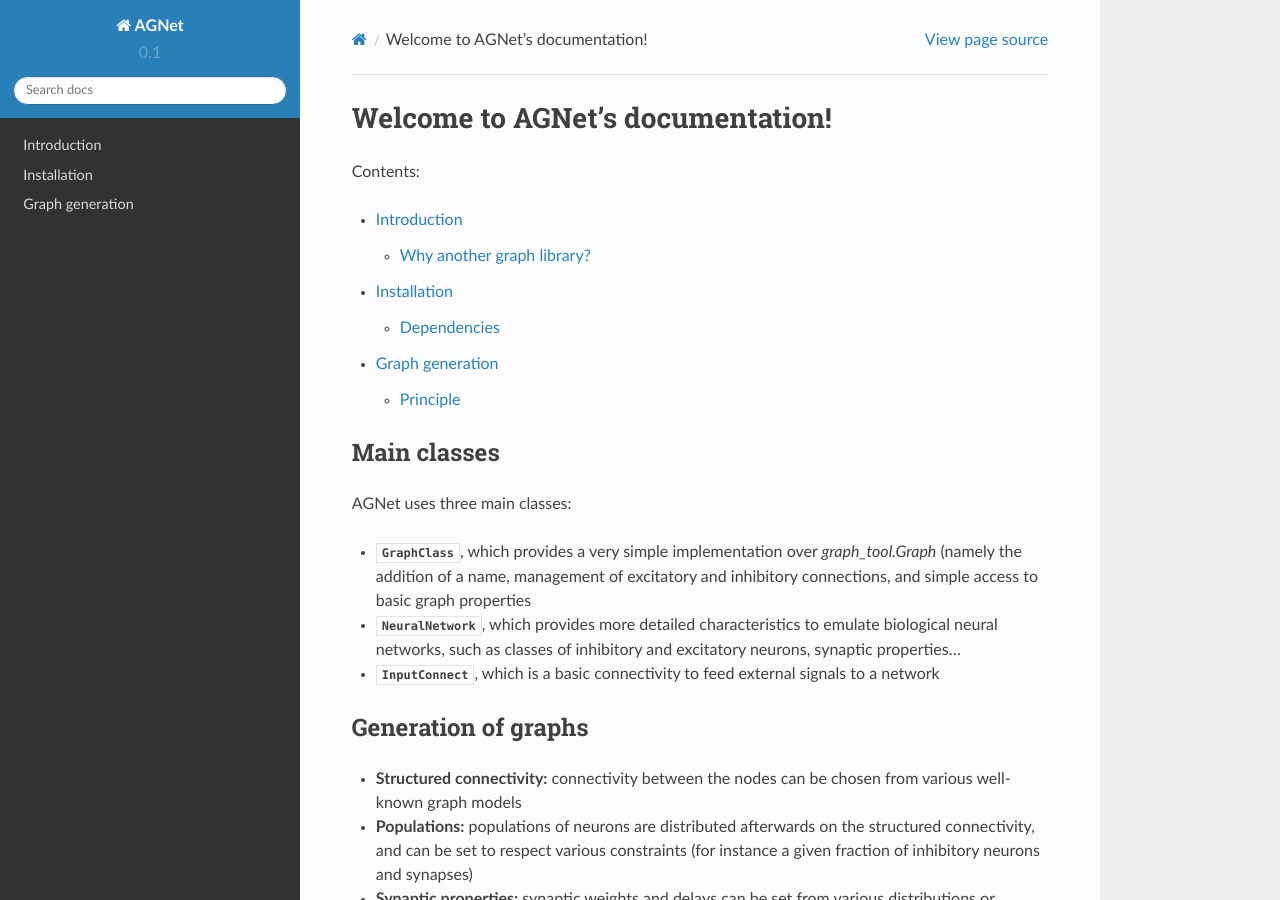
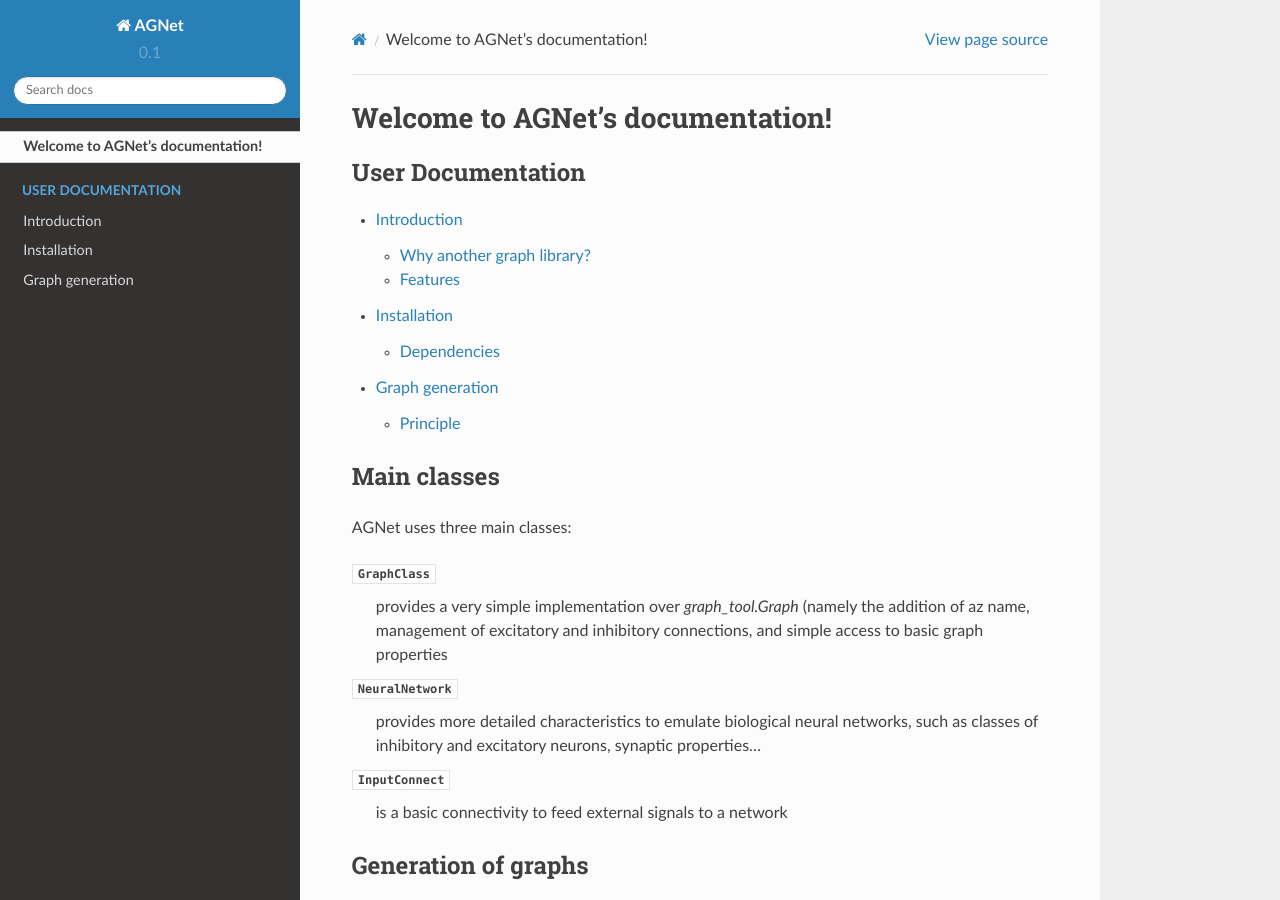
Before and after one commit to tfardet/NNGT, a Sphinx documentation site: the page built from docs/index.rst, in a window 1280 px wide and 900 px high. Built offline with Sphinx 7.4.7 and the Read the Docs theme 2.0.0, drawn with Linux system fonts in a browser that asks for light colours.

```diff
--- a/docs/conf.py
+++ b/docs/conf.py
@@ -36,6 +36,7 @@ extensions = [
     'sphinx.ext.viewcode',
     'sphinx.ext.autosummary',
     'sphinx.ext.napoleon',
+    'sphinx.ext.intersphinx'
 ]
 
 # Add any paths that contain templates here, relative to this directory.
@@ -160,7 +161,9 @@ html_static_path = ['.static']
 html_use_smartypants = True
 
 # Custom sidebar templates, maps document names to template names.
-#html_sidebars = {}
+html_sidebars = {
+   '**': ['globaltoc.html', 'sourcelink.html', 'searchbox.html'],
+}
 
 # Additional templates that should be rendered to pages, maps page names to
 # template names.
@@ -294,7 +297,17 @@ autodoc_default_flags = ['members', 'undoc-members']
 napoleon_include_special_with_doc = False
 napoleon_use_param = False
 napoleon_use_rtype = False
-autodoc_docstring_signature = False
+autodoc_docstring_signature = True
+autosummary_generate = True
 autodoc_member_order = 'bysource'
-autoclass_content = 'both'
+autoclass_content = 'class'
 imported_members = True
+
+intersphinx_mapping = {'python': ('http://docs.python.org/3', None),
+                       'numpy': ('http://docs.scipy.org/doc/numpy', None),
+                       'scipy': ('http://docs.scipy.org/doc/scipy/reference', None),
+                       'matplotlib': ('http://matplotlib.sourceforge.net', None),
+                       'cairo': ('http://www.cairographics.org/documentation/pycairo/3/', None),
+                       'ipython': ('http://ipython.org/ipython-doc/stable/', None),
+                       'panda': ('http://pandas.pydata.org/pandas-docs/stable/', None),
+                       'graphtool': ('http://graph-tool.skewed.de/static/doc/', None)}
--- a/docs/index.rst
+++ b/docs/index.rst
@@ -6,10 +6,16 @@
 Welcome to AGNet's documentation!
 =================================
 
-Contents:
+.. toctree::
+   :hidden:
+
+   self
+
+.. user:
 
 .. toctree::
    :maxdepth: 2
+   :caption: User Documentation
 
    user/intro
    user/install
@@ -21,16 +27,22 @@ Main classes
 
 AGNet uses three main classes:
 
-* :class:`GraphClass`, which provides a very simple implementation over `graph_tool.Graph` (namely the addition of a name, management of excitatory and inhibitory connections, and simple access to basic graph properties
-* :class:`NeuralNetwork`, which provides more detailed characteristics to emulate biological neural networks, such as classes of inhibitory and excitatory neurons, synaptic properties...
-* :class:`InputConnect`, which is a basic connectivity to feed external signals to a network
+:class:`~core.GraphClass`
+	provides a very simple implementation over `graph_tool.Graph` (namely the addition of az name, management of excitatory and inhibitory connections, and simple access to basic graph properties
+:class:`NeuralNetwork`
+	provides more detailed characteristics to emulate biological neural networks, such as classes of inhibitory and excitatory neurons, synaptic properties...
+:class:`InputConnect`
+	is a basic connectivity to feed external signals to a network
 
 Generation of graphs
 --------------------
 
-* **Structured connectivity:** connectivity between the nodes can be chosen from various well-known graph models
-* **Populations:** populations of neurons are distributed afterwards on the structured connectivity, and can be set to respect various constraints (for instance a given fraction of inhibitory neurons and synapses)
-* **Synaptic properties:** synaptic weights and delays can be set from various distributions or correlated to edge properties
+Structured connectivity:
+	connectivity between the nodes can be chosen from various well-known graph models
+Populations:
+	populations of neurons are distributed afterwards on the structured connectivity, and can be set to respect various constraints (for instance a given fraction of inhibitory neurons and synapses)
+Synaptic properties:
+	synaptic weights and delays can be set from various distributions or correlated to edge properties
 
 Interacting with NEST
 ---------------------
--- a/docs/modules/core.rst
+++ b/docs/modules/core.rst
@@ -1,3 +1,4 @@
 .. automodule:: core
     :members:
     :undoc-members:
+    :show-inheritance:
--- a/docs/user/install.rst
+++ b/docs/user/install.rst
@@ -10,9 +10,9 @@ Basic dependencies
 ++++++++++++++++++
 
 Regardless of your needs, the following libraries are required:
-	* numpy
-	* scipy
-	* `graph_tool <http://graph-tool.skewed.de>`
+	* `numpy <http://www.numpy.org/>`_
+	* `scipy <http://www.scipy.org/scipylib/index.html>`_
+	* `graph_tool <http://graph-tool.skewed.de>`_
 
 Using NEST
 ++++++++++
```
Also changed, not shown: docs/user/intro.rst (+9 -2 lines), generation/__init__.py (+3 -4 lines), 2 other files.
